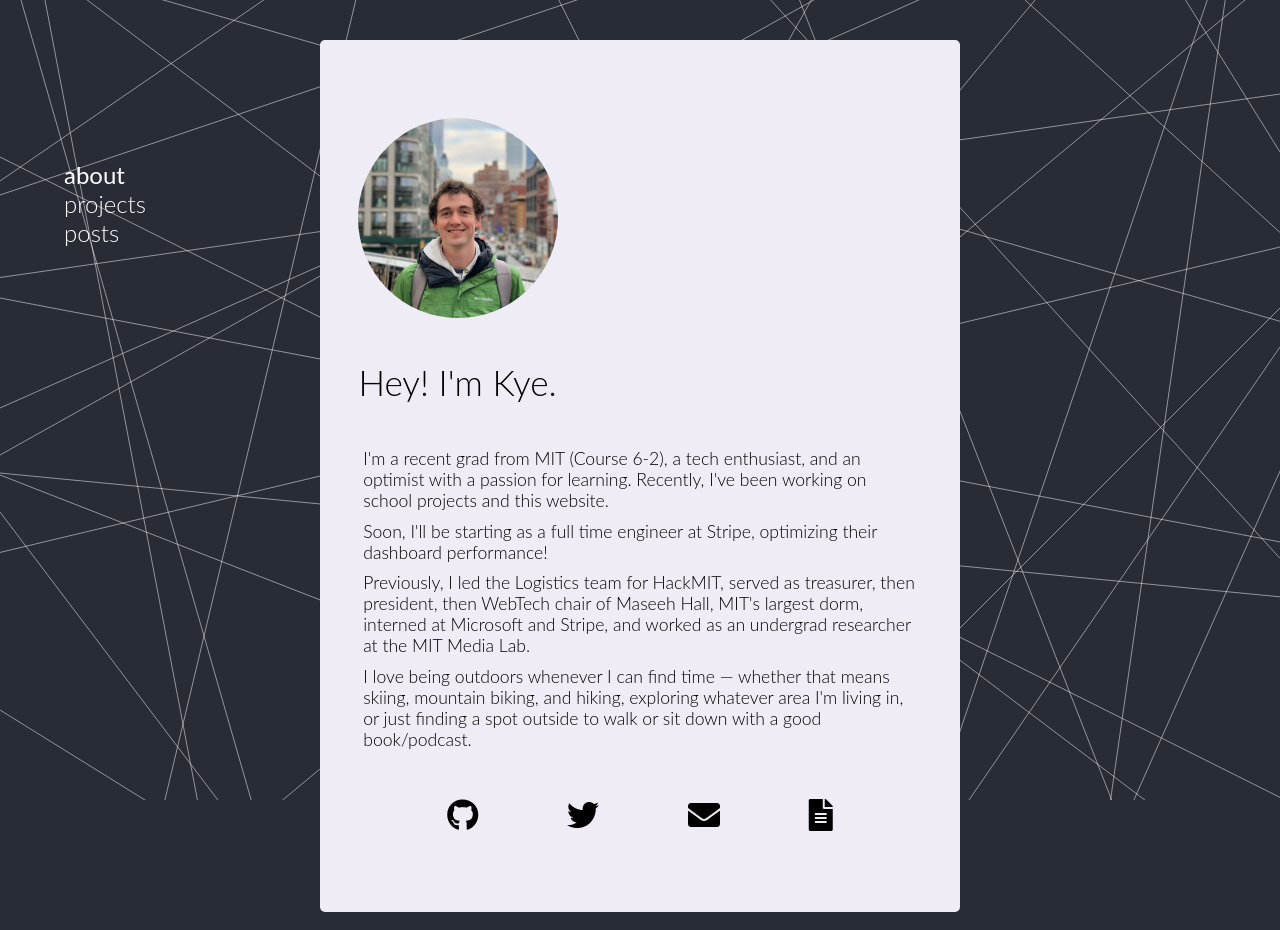
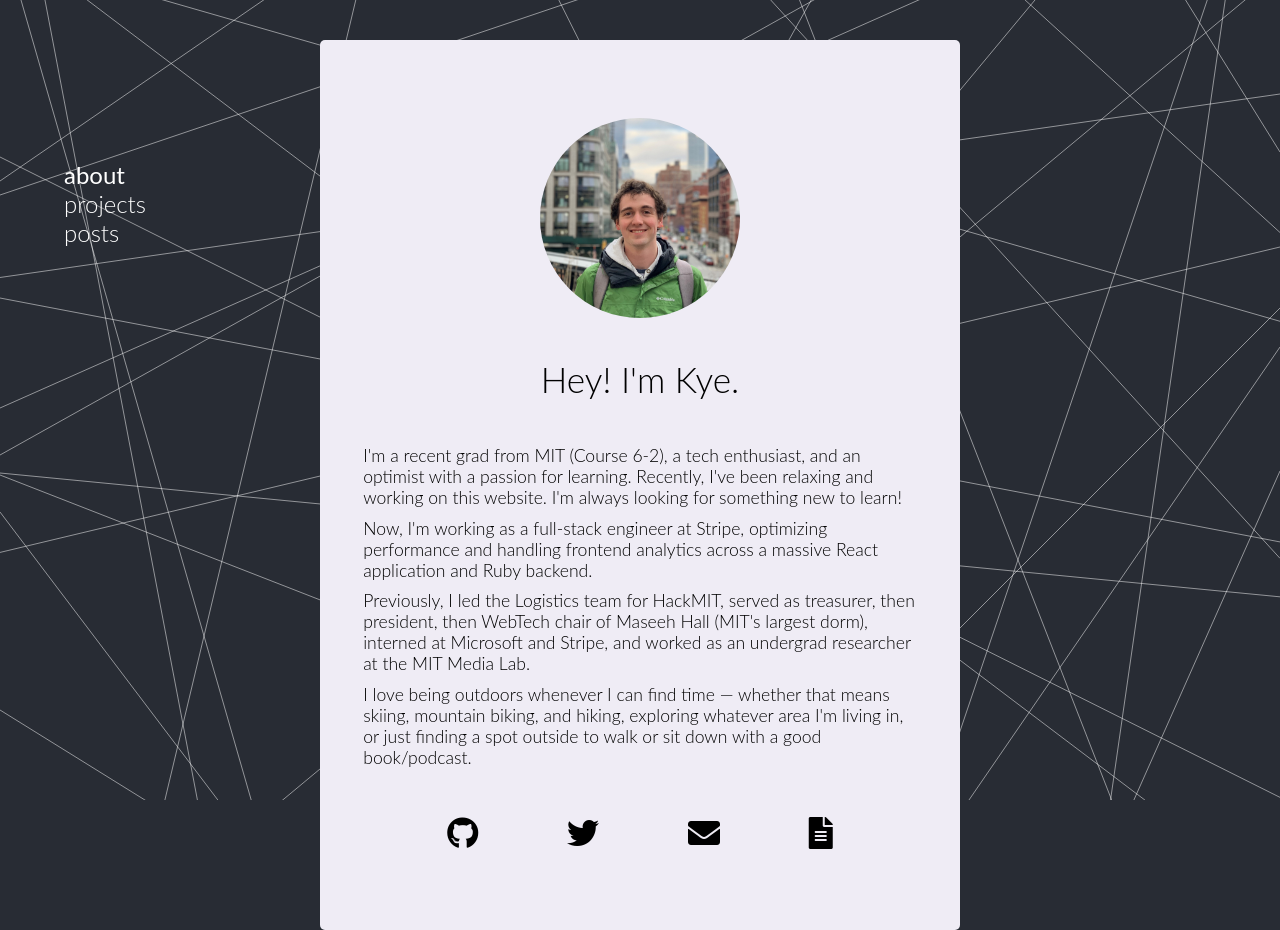
Before and after one commit to kyeb/kyeburchard-next, a Next.js app: page / in a window 1280 px wide. Built offline with nearby package versions, Linux system fonts and the light colour scheme.

Commit message:
copy updates + center pic/intro

```diff
--- a/components/About.tsx
+++ b/components/About.tsx
@@ -18,17 +18,19 @@ const About = () => {
       <div className={styles.content}>
         <p>
           I'm a recent grad from MIT (Course 6-2), a tech enthusiast, and an
-          optimist with a passion for learning. Recently, I've been working on
-          school projects and this website.
+          optimist with a passion for learning. Recently, I've been relaxing and
+          working on this website. I'm always looking for something new to
+          learn!
         </p>
         <p>
-          Soon, I'll be starting as a full time engineer at Stripe, optimizing
-          their dashboard performance!
+          Now, I'm working as a full-stack engineer at Stripe, optimizing
+          performance and handling frontend analytics across a massive React
+          application and Ruby backend.
         </p>
         <p>
           Previously, I led the Logistics team for HackMIT, served as treasurer,
-          then president, then WebTech chair of Maseeh Hall, MIT's largest dorm,
-          interned at Microsoft and Stripe, and worked as an undergrad
+          then president, then WebTech chair of Maseeh Hall (MIT's largest
+          dorm), interned at Microsoft and Stripe, and worked as an undergrad
           researcher at the MIT Media Lab.
         </p>
         <p>
--- a/styles/About.module.css
+++ b/styles/About.module.css
@@ -4,6 +4,8 @@
 }
 
 .picContainer {
+  display: flex;
+  justify-content: center;
   grid-row-start: 2;
 }
 
@@ -12,6 +14,8 @@
 }
 
 .intro {
+  display: flex;
+  justify-content: center;
   grid-row-start: 4;
   font-size: 2.2rem;
   font-weight: 300;
```
